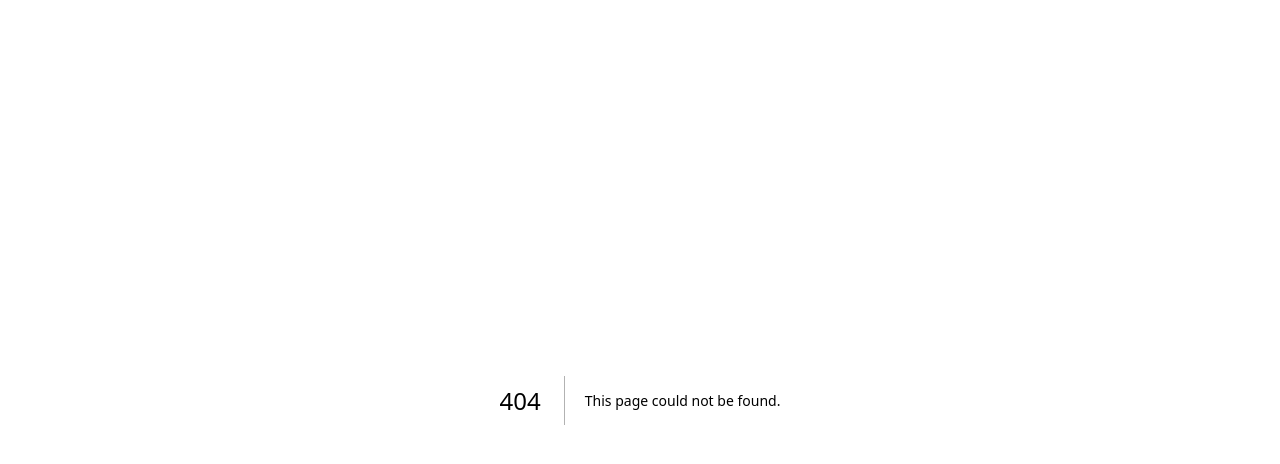
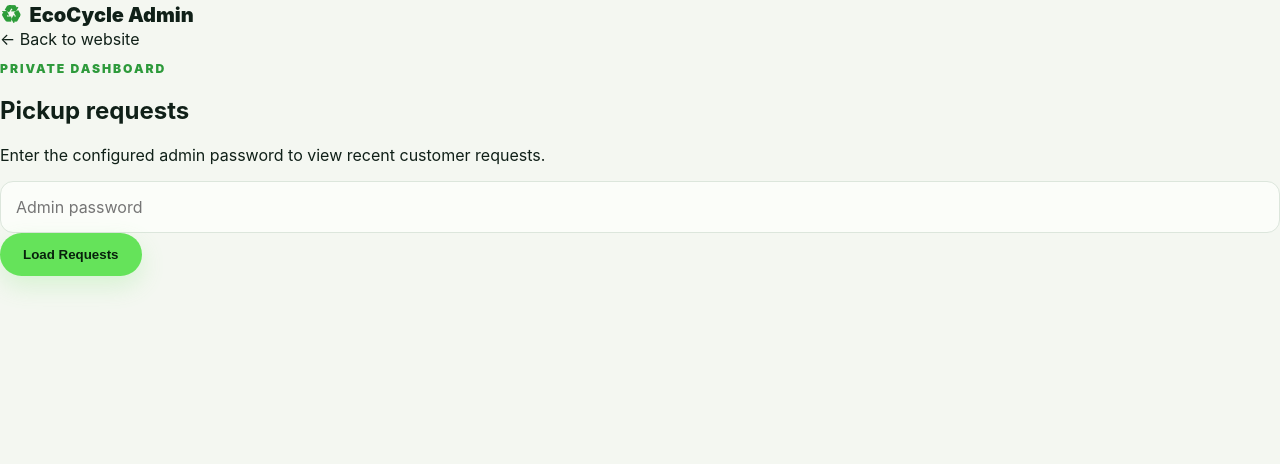
Before and after one commit to praneshpranesh5705-star/E-waste, a Next.js app: page /admin in a window 1280 px wide. Before the commit this address had no page. Shown: the top 464 px of the page. Built offline with nearby package versions, Linux system fonts and the light colour scheme.

Commit message:
Add EcoCycle admin dashboard

```diff
--- /dev/null
+++ b/app/admin/page.js
@@ -0,0 +1,52 @@
+"use client";
+
+import { useState } from "react";
+
+export default function AdminPage() {
+  const [password, setPassword] = useState("");
+  const [requests, setRequests] = useState([]);
+  const [message, setMessage] = useState("");
+
+  async function loadRequests() {
+    setMessage("Loading…");
+    const res = await fetch("/api/admin/requests", {
+      headers: { "x-admin-password": password },
+      cache: "no-store",
+    });
+    const data = await res.json();
+    if (!res.ok) {
+      setMessage(data.error || "Unable to load requests.");
+      return;
+    }
+    setRequests(data.requests || []);
+    setMessage((data.requests?.length || 0) + " pickup requests");
+  }
+
+  return (
+    <main className="admin-page">
+      <div className="admin-top">
+        <a className="brand" href="/"><span>♻</span> EcoCycle Admin</a>
+        <a href="/">← Back to website</a>
+      </div>
+      <section className="admin-card">
+        <p className="eyebrow">PRIVATE DASHBOARD</p>
+        <h1>Pickup requests</h1>
+        <p>Enter the configured admin password to view recent customer requests.</p>
+        <div className="admin-login">
+          <input type="password" value={password} onChange={e => setPassword(e.target.value)} placeholder="Admin password" />
+          <button className="btn" onClick={loadRequests}>Load Requests</button>
+        </div>
+        <p className="form-msg">{message}</p>
+        <div className="request-list">
+          {requests.map((item) => (
+            <article className="request-item" key={item.id || item.created_at}>
+              <div><strong>{item.name}</strong><span>{item.phone}</span></div>
+              <div><b>{item.type}</b><span>{item.message || "No extra details"}</span></div>
+              <small>{item.created_at ? new Date(item.created_at).toLocaleString() : "New request"}</small>
+            </article>
+          ))}
+        </div>
+      </section>
+    </main>
+  );
+}
```
